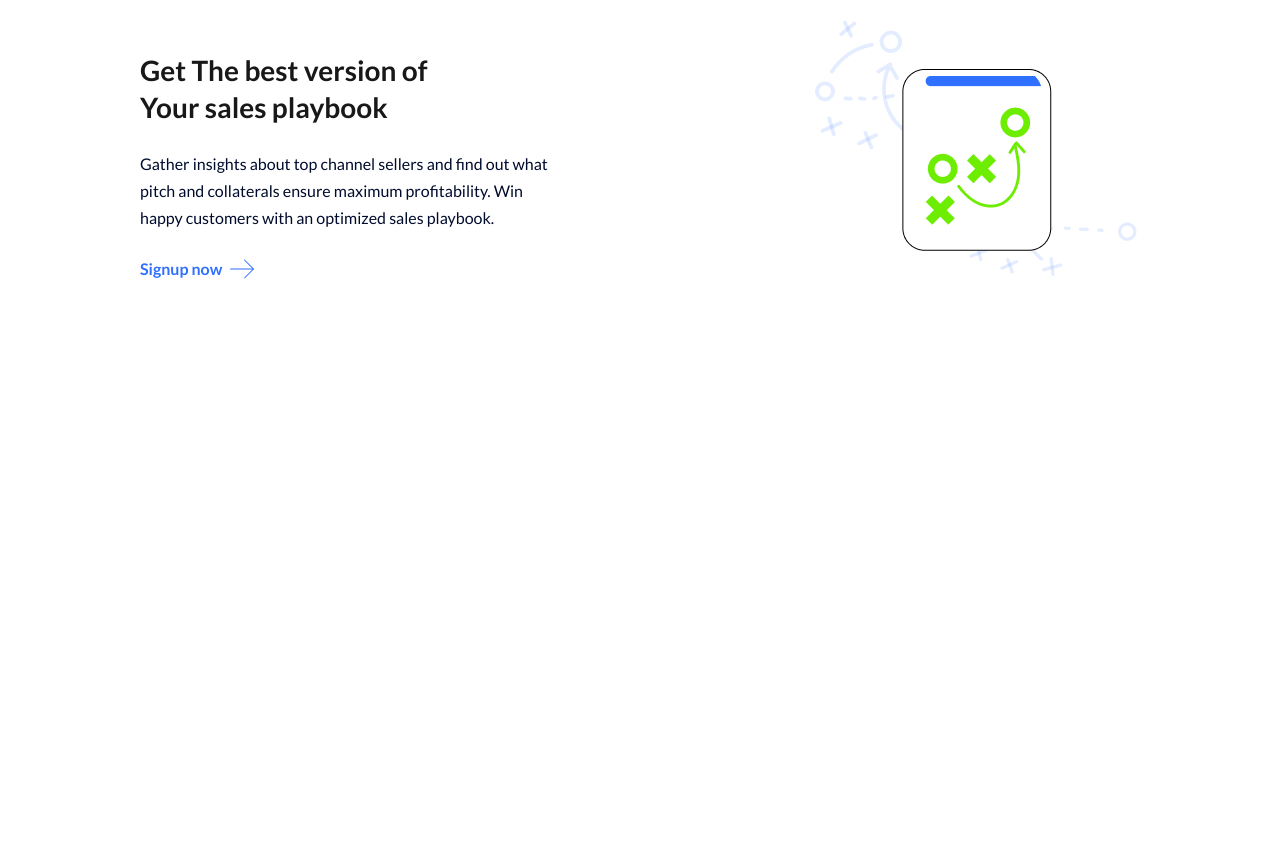
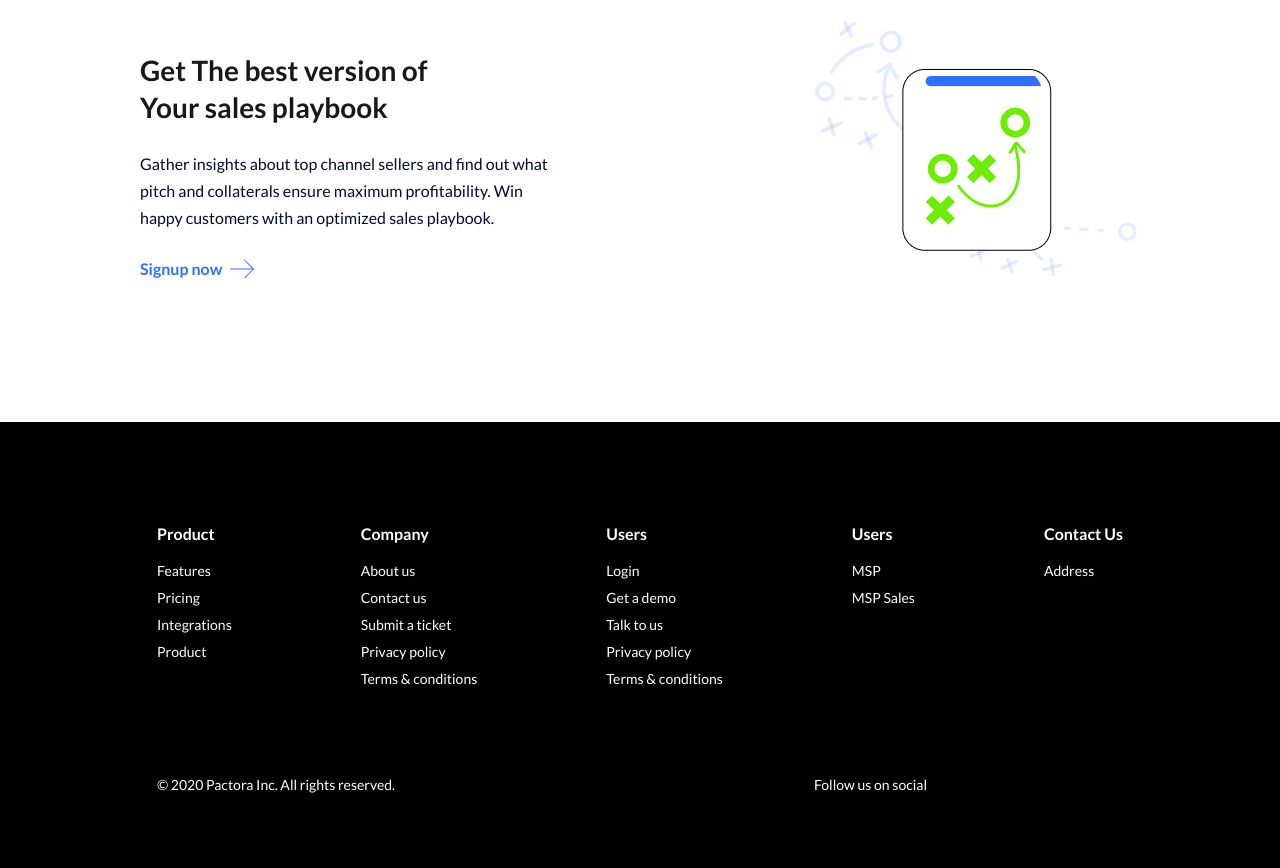
Before and after one commit to Leetovskiy/zomentum, a plain HTML site: page index.html in a window 1280 px wide. Shown: the part 2694-3562 px from the top of the page. Before the commit the page ends 3116 px from the top, so only its background shows below. Drawn offline with Linux system fonts and the light colour scheme.

Commit message:
Add a footer

```diff
--- a/index.html
+++ b/index.html
@@ -159,5 +159,64 @@
         </div>
       </div>
     </main>
+
+    <footer class="footer">
+      <div class="container footer__container">
+        <div class="footer__wrapper">
+          <section class="footer__item">
+            <h2 class="footer__title">Product</h2>
+            <ul class="footer__list">
+              <li class="footer__list-item"><a href="#" class="footer__link">Features</a></li>
+              <li class="footer__list-item"><a href="#" class="footer__link">Pricing</a></li>
+              <li class="footer__list-item"><a href="#" class="footer__link">Integrations</a></li>
+              <li class="footer__list-item"><a href="#" class="footer__link">Product</a></li>
+            </ul>
+          </section>
+
+          <section class="footer__item">
+            <h2 class="footer__title">Company</h2>
+            <ul class="footer__list">
+              <li class="footer__list-item"><a href="#" class="footer__link">About us</a></li>
+              <li class="footer__list-item"><a href="#" class="footer__link">Contact us</a></li>
+              <li class="footer__list-item"><a href="#" class="footer__link">Submit a ticket</a></li>
+              <li class="footer__list-item"><a href="#" class="footer__link">Privacy policy</a></li>
+              <li class="footer__list-item"><a href="#" class="footer__link">Terms & conditions</a></li>
+            </ul>
+          </section>
+
+          <section class="footer__item">
+            <h2 class="footer__title">Users</h2>
+            <ul class="footer__list">
+              <li class="footer__list-item"><a href="#" class="footer__link">Login</a></li>
+              <li class="footer__list-item"><a href="#" class="footer__link">Get a demo</a></li>
+              <li class="footer__list-item"><a href="#" class="footer__link">Talk to us</a></li>
+              <li class="footer__list-item"><a href="#" class="footer__link">Privacy policy</a></li>
+              <li class="footer__list-item"><a href="#" class="footer__link">Terms & conditions</a></li>
+            </ul>
+          </section>
+
+          <section class="footer__item">
+            <h2 class="footer__title">Users</h2>
+            <ul class="footer__list">
+              <li class="footer__list-item"><a href="#" class="footer__link">MSP</a></li>
+              <li class="footer__list-item"><a href="#" class="footer__link">MSP Sales</a></li>
+            </ul>
+          </section>
+
+          <section class="footer__item">
+            <h2 class="footer__title">Contact Us</h2>
+            <ul class="footer__list">
+              <li class="footer__list-item"><a href="#" class="footer__link">Address</a></li>
+            </ul>
+          </section>
+        </div>
+
+        <div class="footer__wrapper footer__wrapper_no-indents">
+          <p class="footer__copyright">© 2020 Pactora Inc. All rights reserved.</p>
+
+          <p class="footer__follow-us">Follow us on social</p>
+        </div>
+      </div>
+    </footer>
   </body>
 </html>
--- a/styles/blocks.css
+++ b/styles/blocks.css
@@ -200,3 +200,56 @@
 .info__info-card + .info__info-card {
   margin-top: 100px;
 }
+
+/* Footer */
+
+.footer {
+  background: #000;
+  color: #fff;
+  padding-top: 90px;
+  padding-bottom: 60px;
+}
+
+.footer__container {
+  max-width: 996px;
+}
+
+.footer__wrapper {
+  display: flex;
+  flex-wrap: wrap;
+  justify-content: space-between;
+  margin-bottom: 56px;
+}
+
+.footer__wrapper_no-indents {
+  margin: 0;
+  padding: 0;
+}
+
+.footer__title {
+  font-size: 16px;
+  line-height: 18px;
+  font-weight: 700;
+}
+
+.footer__list {
+  padding: 0;
+  list-style: none;
+}
+
+.footer__link {
+  color: #fff;
+  line-height: 18px;
+  text-decoration: none;
+  font-weight: 400;
+}
+.footer__link:hover {
+  text-decoration: underline;
+}
+
+.footer__copyright,
+.footer__follow-us {
+  line-height: 18px;
+  font-weight: 400;
+  margin-right: 196px;
+}
```
